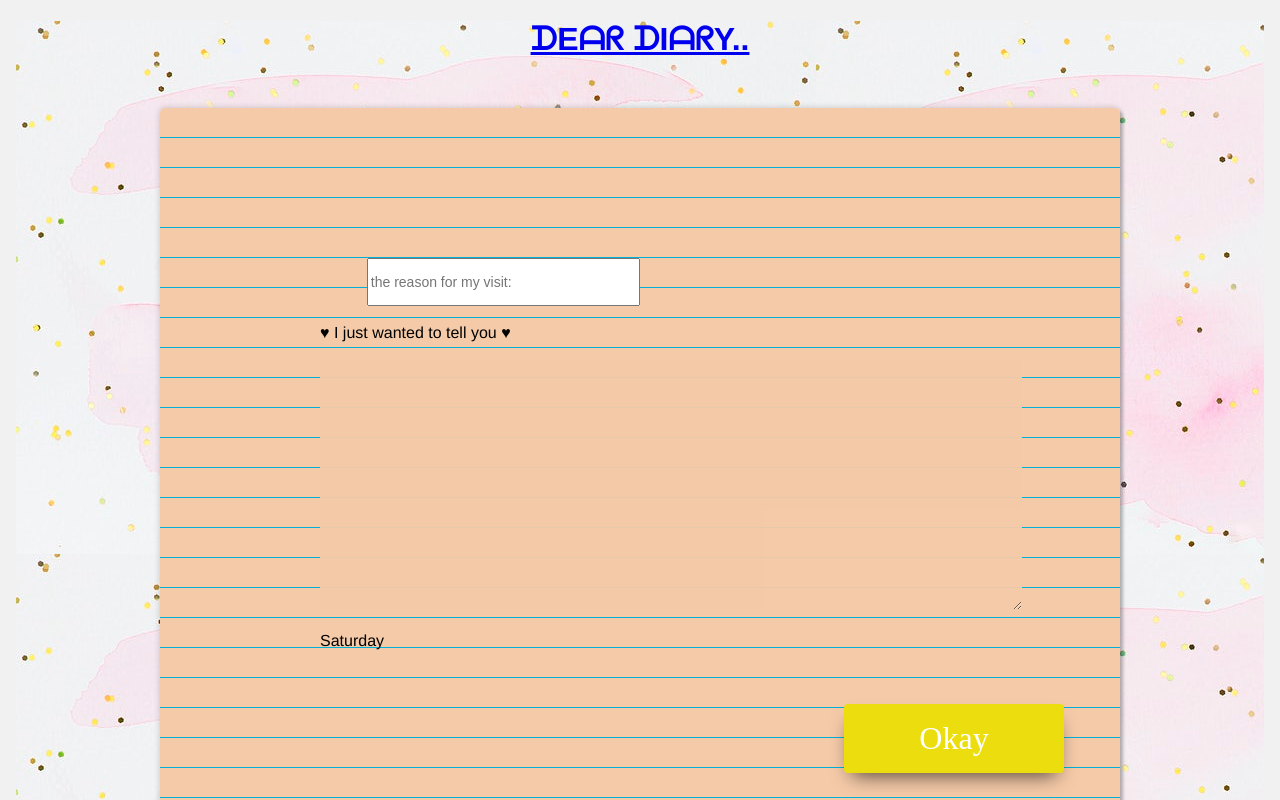
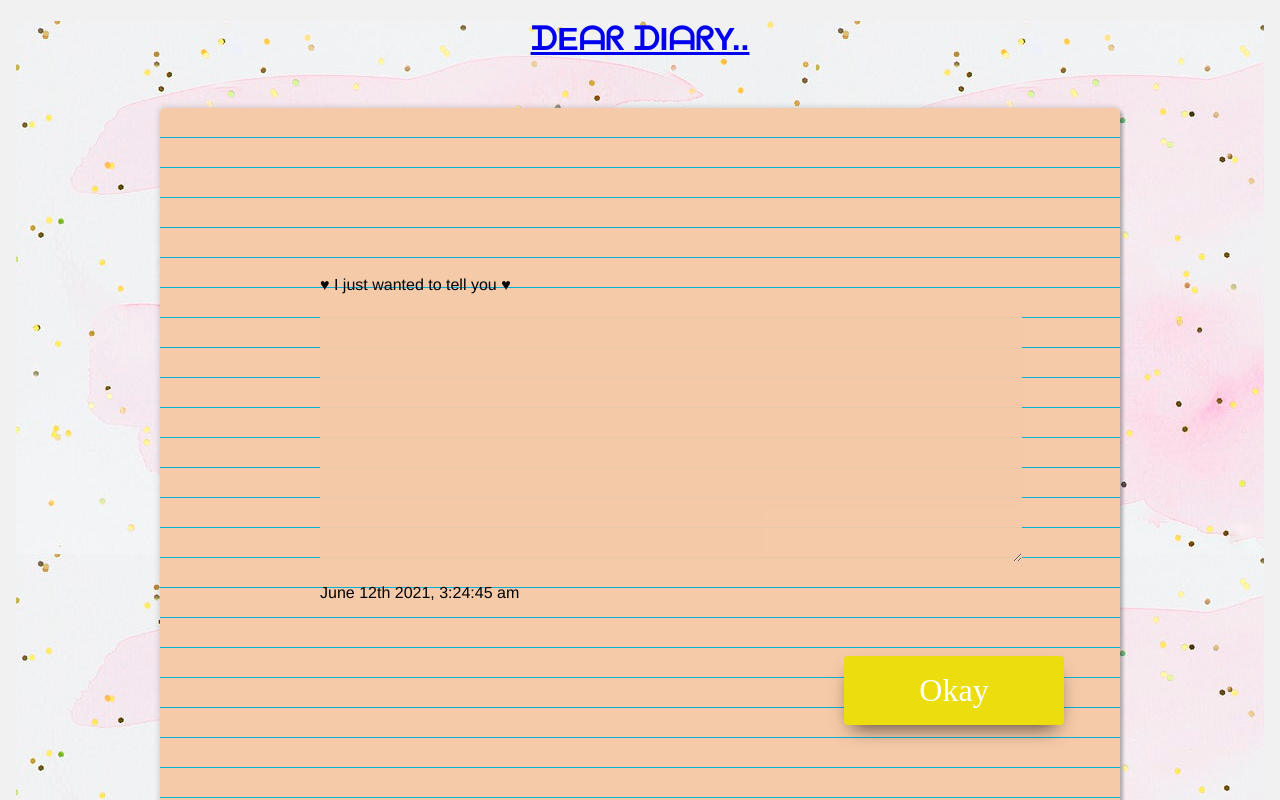
Before and after one commit to amcmullen9291/DearDiary, a React (Create React App) app in the folder frontend/: page /entry in a window 1280 px wide. Shown: the top 800 px of the page. Built offline with nearby package versions, Linux system fonts and the light colour scheme; the HTML template or start-up script is replaced by a standard one.

Commit message:
reformatted date for entry page

```diff
--- a/frontend/src/Components/Entry.js
+++ b/frontend/src/Components/Entry.js
@@ -8,7 +8,7 @@ class Home extends React.Component {
     super(props)
     this.state = {
       currentDate: new Date(),
-      today: moment(new Date()).format("dddd")
+      today: moment(new Date()).format("MMMM Do YYYY, h:mm:ss a")
   }
 }
 
@@ -20,7 +20,7 @@ class Home extends React.Component {
         <center><h1 className="titleBanner"><Link to="/">ᗪEᗩᖇ ᗪIᗩᖇY..</Link></h1></center>
         <div className="paper">
         <form className="paperss" id="entryForm">
-            <input type="text"  className="entryHeader" name="title" placeholder="the reason for my visit:"></input><br/>
+            {/* <input type="text"  className="entryHeader" name="title" placeholder="the reason for my visit:"></input><br/> */}
             <br/>
             <lable>♥ I just wanted to tell you ♥</lable><br/>
             <br/>
```
